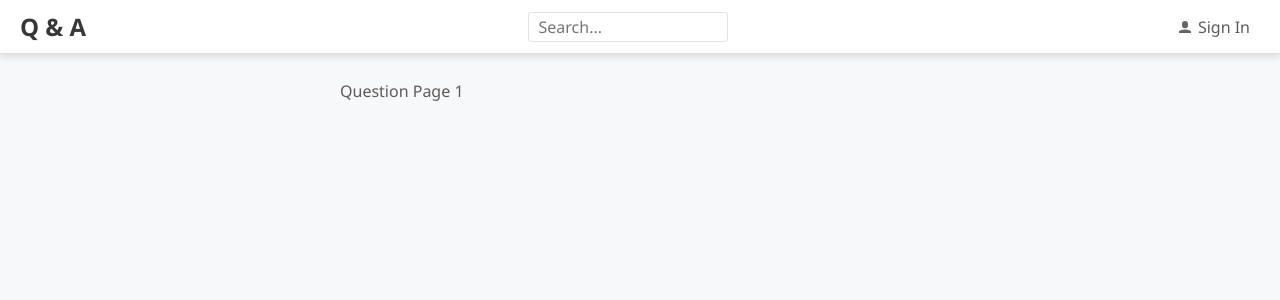
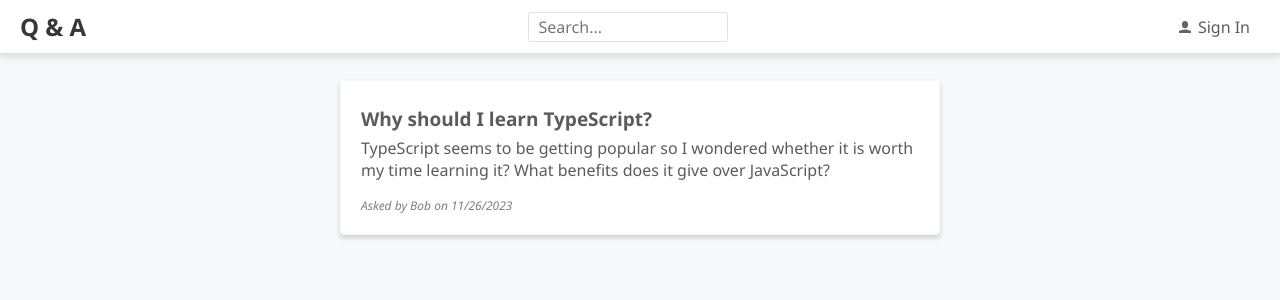
Before and after one commit to monpushp/vite-react-ts-app, a React (Vite) app: page /questions/1 in a window 1280 px wide. Shown: the top 300 px of the page. Built offline with nearby package versions, Linux system fonts and the light colour scheme.

Commit message:
Changes to be committed: 	modified:   src/QuestionPage.tsx 	modified:   src/QuestionsData.ts     Page 166

```diff
--- a/src/QuestionPage.tsx
+++ b/src/QuestionPage.tsx
@@ -1,8 +1,69 @@
-import React from 'react';
-import { Page } from './Page';
-import { useParams } from 'react-router-dom';
+/** @jsxImportSource @emotion/react */
+import { css } from "@emotion/react";
+import React from "react";
+import { Page } from "./Page";
+import { useParams } from "react-router-dom";
+import { QuestionData, getQuestion } from "./QuestionsData";
+import { gray3, gray6 } from "./Styles";
 
 export const QuestionPage: React.FC = () => {
-    const { questionId } = useParams();
-    return <Page>Question Page { questionId }</Page>
-}
+  const [question, setQuestion] = React.useState<QuestionData | null>(null);
+  const { questionId } = useParams();
+
+  React.useEffect(() => {
+    const doGetQuestion = async (questionId: number) => {
+      const foundQuestion = await getQuestion(questionId);
+      setQuestion(foundQuestion);
+    };
+    if (questionId) {
+      doGetQuestion(Number(questionId));
+    }
+  }, [questionId]);
+
+  return (
+    <Page>
+      <div
+        css={css`
+          background-color: white;
+          padding: 15px 20px 20px 20px;
+          border-radius: 4px;
+          border: 1px solid ${gray6};
+          box-shadow: 0 3px 5px 0 rgba(0, 0, 0, 0.16);
+        `}
+      >
+        <div
+          css={css`
+            font-size: 19px;
+            font-weight: bold;
+            margin: 10px 0px 5px;
+          `}
+        >
+          {question === null ? "" : question.title}
+        </div>
+        {question !== null && (
+          <React.Fragment>
+            <p
+              css={css`
+                margin-top: 0px;
+                background-color: white;
+              `}
+            >
+              {question.content}
+            </p>
+            <div
+              css={css`
+                font-size: 12px;
+                font-style: italic;
+                color: ${gray3};
+              `}
+            >
+              {`Asked by ${
+                question.userName
+              } on ${question.created.toLocaleDateString()}`}
+            </div>
+          </React.Fragment>
+        )}
+      </div>
+    </Page>
+  );
+};
--- a/src/QuestionsData.ts
+++ b/src/QuestionsData.ts
@@ -16,33 +16,33 @@
 const questions: QuestionData[] = [
   {
     questionId: 1,
-    title: 'Why should I learn TypeScript?',
+    title: "Why should I learn TypeScript?",
     content:
-      'TypeScript seems to be getting popular so I wondered whether it is worth my time learning it? What benefits does it give over JavaScript?',
-    userName: 'Bob',
+      "TypeScript seems to be getting popular so I wondered whether it is worth my time learning it? What benefits does it give over JavaScript?",
+    userName: "Bob",
     created: new Date(),
     answers: [
       {
         answerId: 1,
-        content: 'To catch problems earlier speeding up your developments',
-        userName: 'Jane',
+        content: "To catch problems earlier speeding up your developments",
+        userName: "Jane",
         created: new Date(),
       },
       {
         answerId: 2,
         content:
-          'So, that you can use the JavaScript features of tomorrow, today',
-        userName: 'Fred',
+          "So, that you can use the JavaScript features of tomorrow, today",
+        userName: "Fred",
         created: new Date(),
       },
     ],
   },
   {
     questionId: 2,
-    title: 'Which state management tool should I use?',
+    title: "Which state management tool should I use?",
     content:
-      'There seem to be a fair few state management tools around for React - React, Unstated, ... Which one should I use?',
-    userName: 'Bob',
+      "There seem to be a fair few state management tools around for React - React, Unstated, ... Which one should I use?",
+    userName: "Bob",
     created: new Date(),
     answers: [],
   },
@@ -53,6 +53,14 @@
   return questions.filter((q) => q.answers.length === 0);
 };
 
+export const getQuestion = async (
+  questionId: number
+): Promise<QuestionData | null> => {
+  await wait(500);
+  const results = questions.filter((q) => q.questionId === questionId);
+  return results.length === 0 ? null : results[0];
+};
+
 const wait = async (ms: number): Promise<void> => {
   return new Promise((resolve) => setTimeout(resolve, ms));
 };
```
